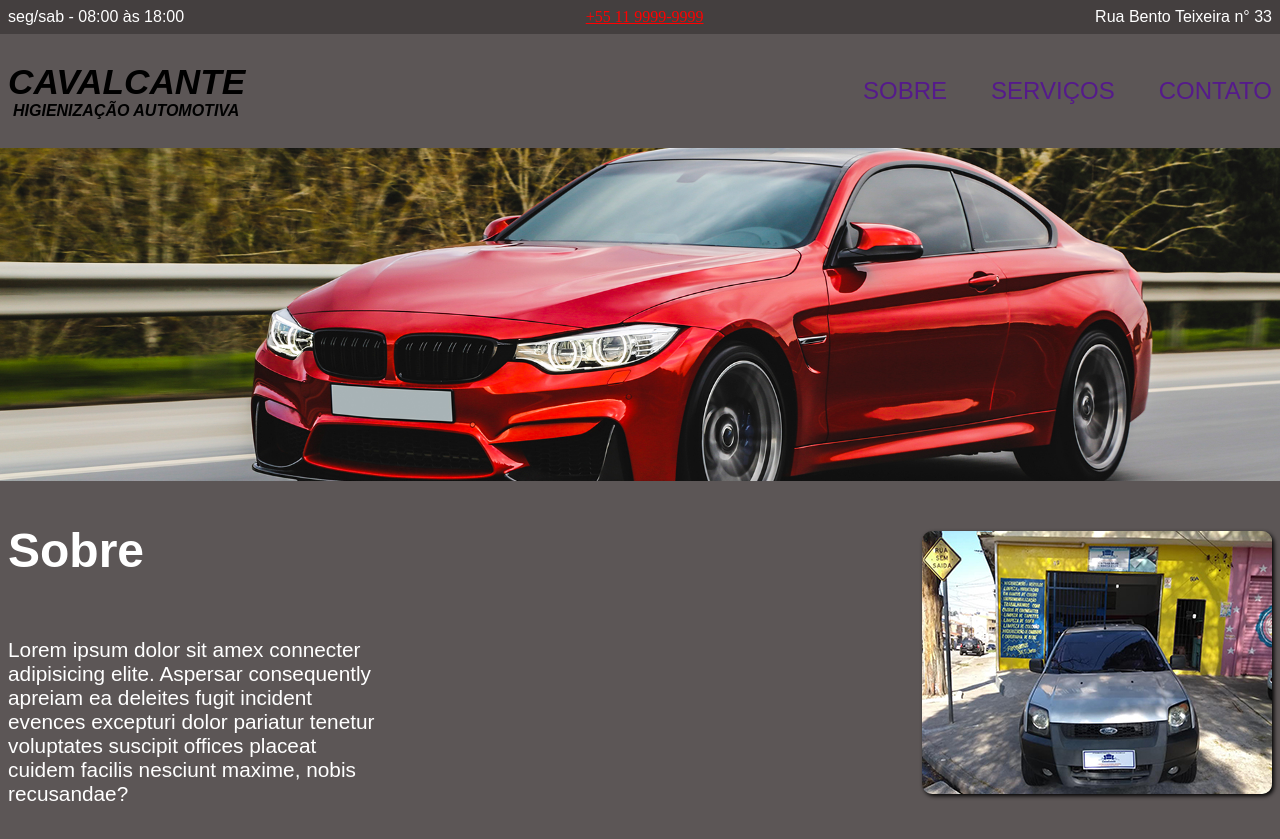
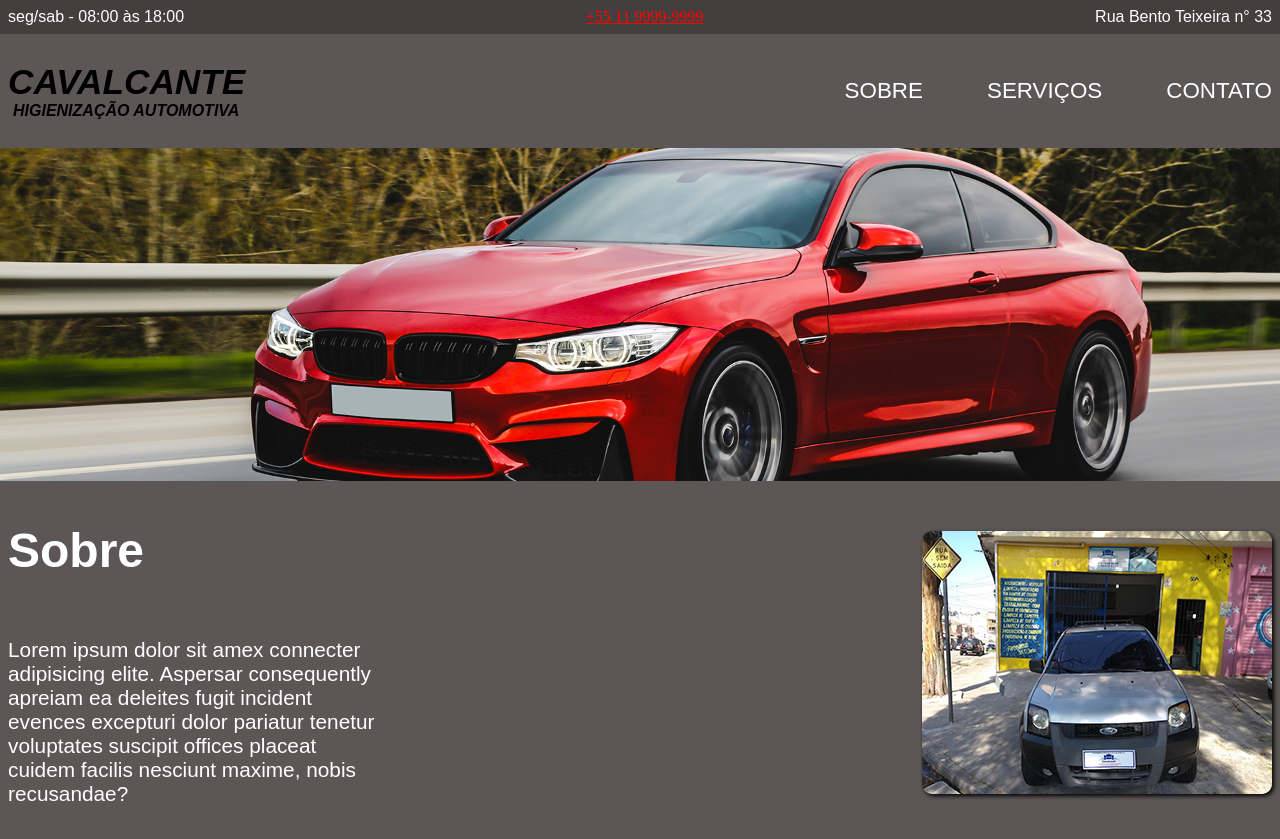
Before and after one commit to messiashub/site-c, a plain HTML site: page index2.html in a window 1280 px wide. Shown: the top 839 px of the page. Drawn offline with Linux system fonts and the light colour scheme.

Commit message:
Update style2.css

```diff
--- a/style2.css
+++ b/style2.css
@@ -91,14 +91,21 @@ body{
     display: inline;
 }
 nav li{
-    margin-left: 40px;
+    margin-left: 50px;
 }
 nav li a{
+    color: #fff;
     font-family: var(--var-font-family);
-    font-size: 1.5em;
+    font-size: 1.4em;
+    padding: 10px 0px 10px 10px;
     text-transform: uppercase;
     text-decoration: none;
+    transition: 0.5s;
     /* padding: 10px; */
+}
+nav li a:hover{
+    color: red;
+
 }
 
 .banner img{
```
